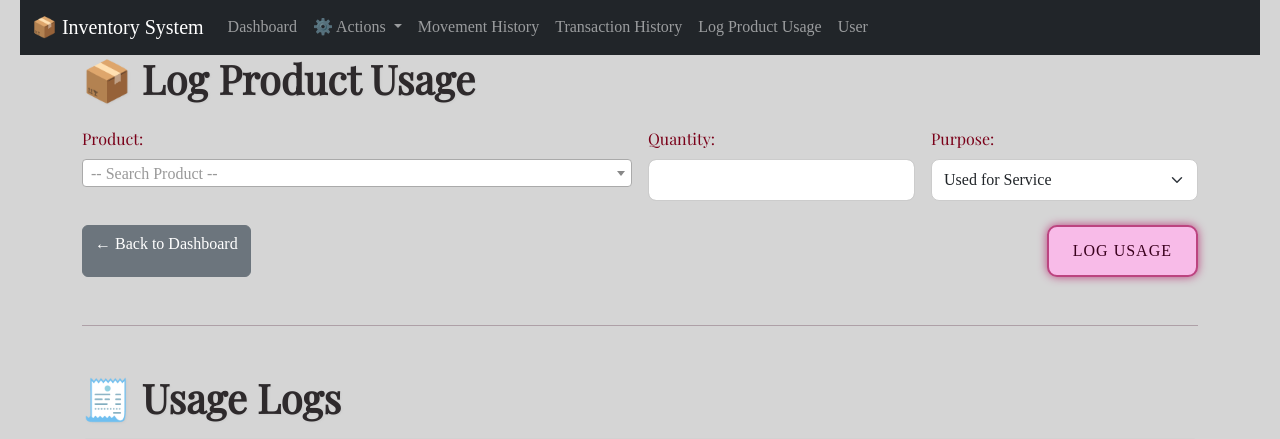
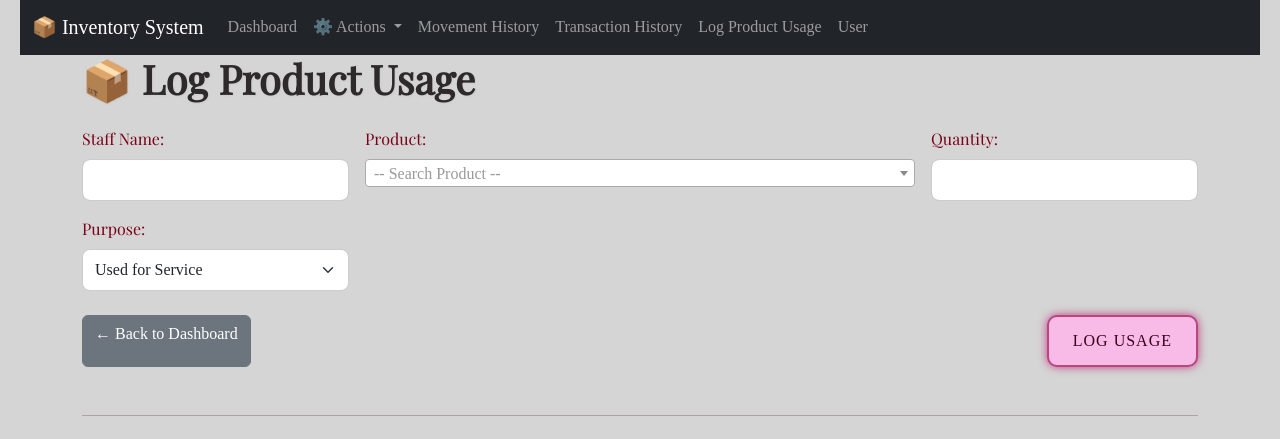
Before and after one commit to ruientan/inventory-system, a Flask app: page /use_product in a window 1280 px wide. Shown: the part 21-460 px from the top of the page. Run offline with Flask 3, Linux system fonts and the light colour scheme; a user stored in the database is signed in; data that the repository does not hold is empty; some libraries are stand-ins or nearby versions; some web fonts are replaced.

Commit message:
Add staff name in usage_log

```diff
--- a/templates/use_product.html
+++ b/templates/use_product.html
@@ -10,6 +10,11 @@
 
 <!-- ──────────────── USAGE LOG FORM ──────────────── -->
 <form method="POST" class="row g-3">
+  <div class="col-md-3">
+    <label for="staff_name" class="form-label">Staff Name:</label>
+    <input type="text" class="form-control" id="staff_name" name="staff_name" required>
+  </div>
+
   <div class="col-md-6">
     <label for="product_id" class="form-label">Product:</label>
     <select class="form-select" id="product_id" name="product_id" required>
@@ -55,6 +60,7 @@
         {% for log in mbella_usage %}
         <tr>
           <td>{{ 'U-%04d' | format(log.id) }}</td>
+          <td>{{ log.staff_name }}</td>
           <td>{{ log.product_name }}</td>
           <td>{{ log.quantity }}</td>
           <td>{{ log.purpose }}</td>
@@ -78,6 +84,7 @@
         {% for log in citibella_usage %}
         <tr>
           <td>{{ 'U-%04d' | format(log.id) }}</td>
+          <td>{{ log.staff_name }}</td>
           <td>{{ log.product_name }}</td>
           <td>{{ log.quantity }}</td>
           <td>{{ log.purpose }}</td>
@@ -103,6 +110,7 @@
         {% for log in usage_logs %}
         <tr>
           <td>{{ 'U-%04d' | format(log.id) }}</td>
+          <td>{{ log.staff_name }}</td>
           <td>{{ log.product_name }}</td>
           <td>{{ log.quantity }}</td>
           <td>{{ log.purpose }}</td>
```
